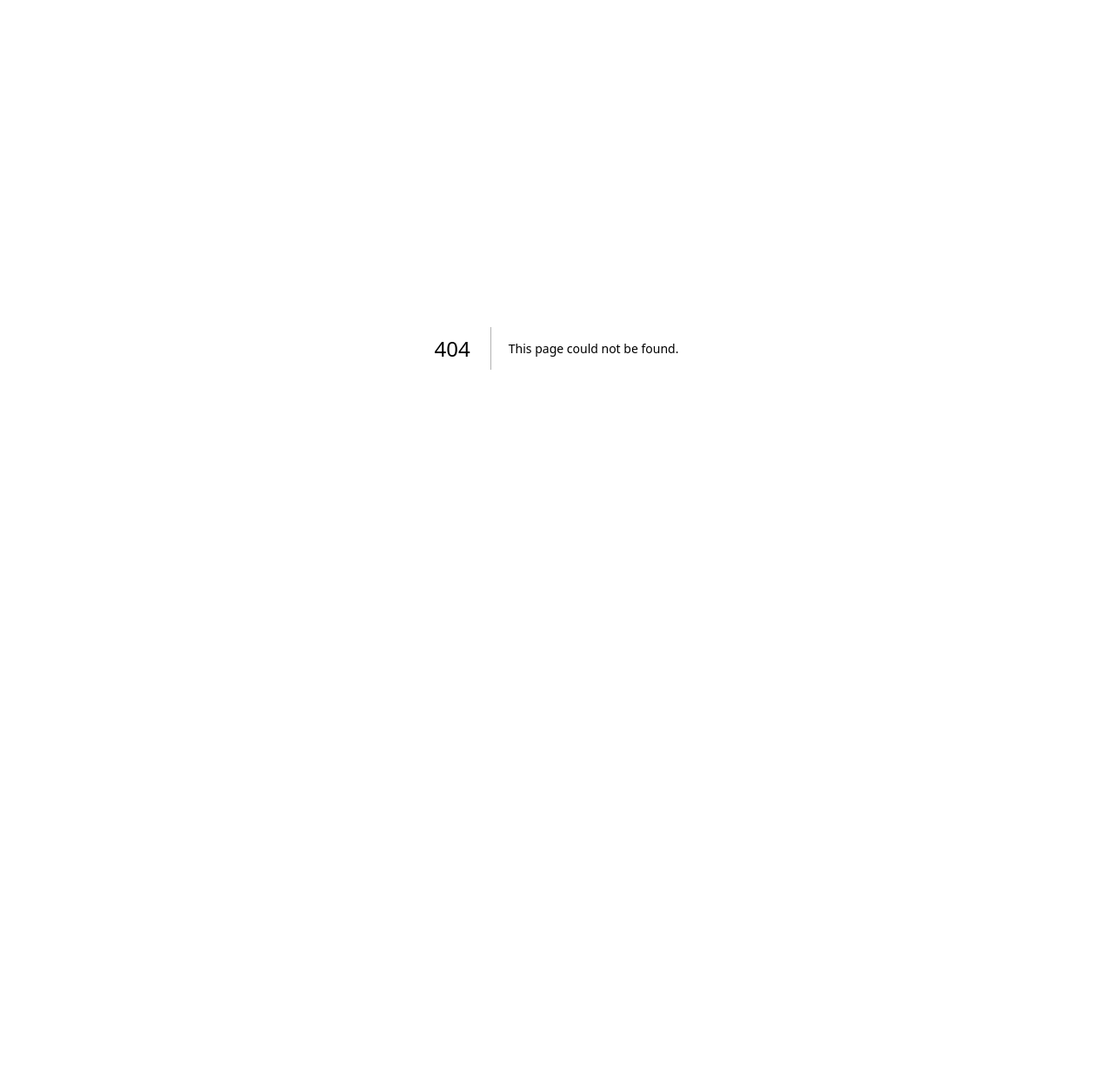
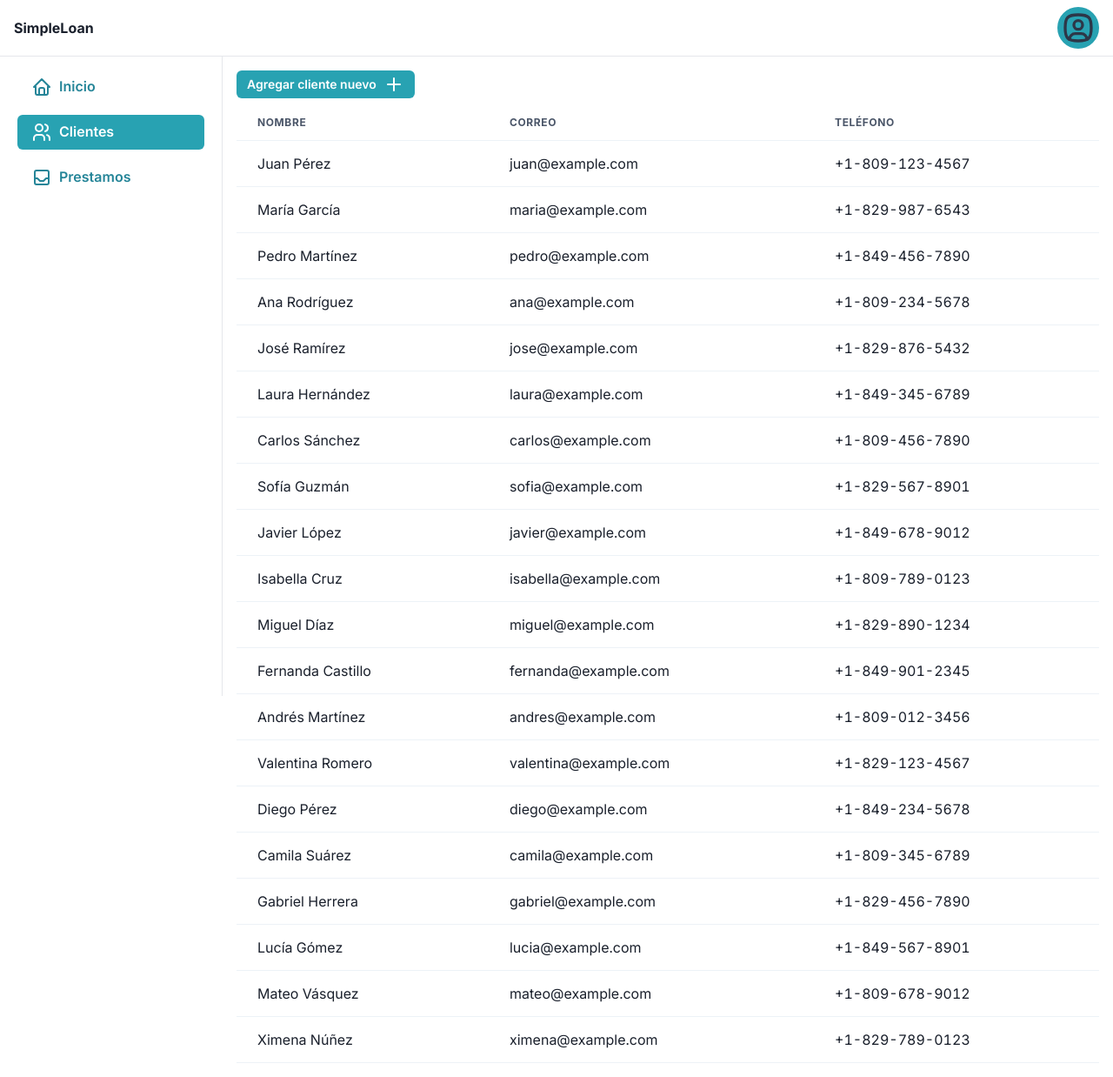
Before and after one commit to franklinogf/loan-app, a Next.js app: page /dashboard/clients in a window 1280 px wide. Before the commit this address had no page. Shown: the whole page at 87% size. Before the commit the page ends 800 px from the top, so only its background shows below. Built offline with nearby package versions, Linux system fonts and the light colour scheme.

Commit message:
clients page with mock data

```diff
--- /dev/null
+++ b/src/app/dashboard/clients/page.tsx
@@ -0,0 +1,135 @@
+import { NewClientButton } from '@/components/dashboard/NewClientButton'
+import { Table, Thead, Tbody, Tr, Th, Td, TableContainer } from '@chakra-ui/react'
+const clients = [
+  {
+    name: 'Juan Pérez',
+    email: 'juan@example.com',
+    phone: '+1-809-123-4567'
+  },
+  {
+    name: 'María García',
+    email: 'maria@example.com',
+    phone: '+1-829-987-6543'
+  },
+  {
+    name: 'Pedro Martínez',
+    email: 'pedro@example.com',
+    phone: '+1-849-456-7890'
+  },
+  {
+    name: 'Ana Rodríguez',
+    email: 'ana@example.com',
+    phone: '+1-809-234-5678'
+  },
+  {
+    name: 'José Ramírez',
+    email: 'jose@example.com',
+    phone: '+1-829-876-5432'
+  },
+  {
+    name: 'Laura Hernández',
+    email: 'laura@example.com',
+    phone: '+1-849-345-6789'
+  },
+  {
+    name: 'Carlos Sánchez',
+    email: 'carlos@example.com',
+    phone: '+1-809-456-7890'
+  },
+  {
+    name: 'Sofía Guzmán',
+    email: 'sofia@example.com',
+    phone: '+1-829-567-8901'
+  },
+  {
+    name: 'Javier López',
+    email: 'javier@example.com',
+    phone: '+1-849-678-9012'
+  },
+  {
+    name: 'Isabella Cruz',
+    email: 'isabella@example.com',
+    phone: '+1-809-789-0123'
+  },
+  {
+    name: 'Miguel Díaz',
+    email: 'miguel@example.com',
+    phone: '+1-829-890-1234'
+  },
+  {
+    name: 'Fernanda Castillo',
+    email: 'fernanda@example.com',
+    phone: '+1-849-901-2345'
+  },
+  {
+    name: 'Andrés Martínez',
+    email: 'andres@example.com',
+    phone: '+1-809-012-3456'
+  },
+  {
+    name: 'Valentina Romero',
+    email: 'valentina@example.com',
+    phone: '+1-829-123-4567'
+  },
+  {
+    name: 'Diego Pérez',
+    email: 'diego@example.com',
+    phone: '+1-849-234-5678'
+  },
+  {
+    name: 'Camila Suárez',
+    email: 'camila@example.com',
+    phone: '+1-809-345-6789'
+  },
+  {
+    name: 'Gabriel Herrera',
+    email: 'gabriel@example.com',
+    phone: '+1-829-456-7890'
+  },
+  {
+    name: 'Lucía Gómez',
+    email: 'lucia@example.com',
+    phone: '+1-849-567-8901'
+  },
+  {
+    name: 'Mateo Vásquez',
+    email: 'mateo@example.com',
+    phone: '+1-809-678-9012'
+  },
+  {
+    name: 'Ximena Núñez',
+    email: 'ximena@example.com',
+    phone: '+1-829-789-0123'
+  }
+]
+export default function Clients() {
+  return (
+    <div className='space-y-2'>
+      <section>
+        <NewClientButton />
+      </section>
+      <section>
+        <TableContainer>
+          <Table>
+            <Thead>
+              <Tr>
+                <Th>Nombre</Th>
+                <Th>Correo</Th>
+                <Th>Teléfono</Th>
+              </Tr>
+            </Thead>
+            <Tbody>
+              {clients.map(({ name, email, phone }) => (
+                <Tr key={email}>
+                  <Td>{name}</Td>
+                  <Td>{email}</Td>
+                  <Td>{phone}</Td>
+                </Tr>
+              ))}
+            </Tbody>
+          </Table>
+        </TableContainer>
+      </section>
+    </div>
+  )
+}
```
